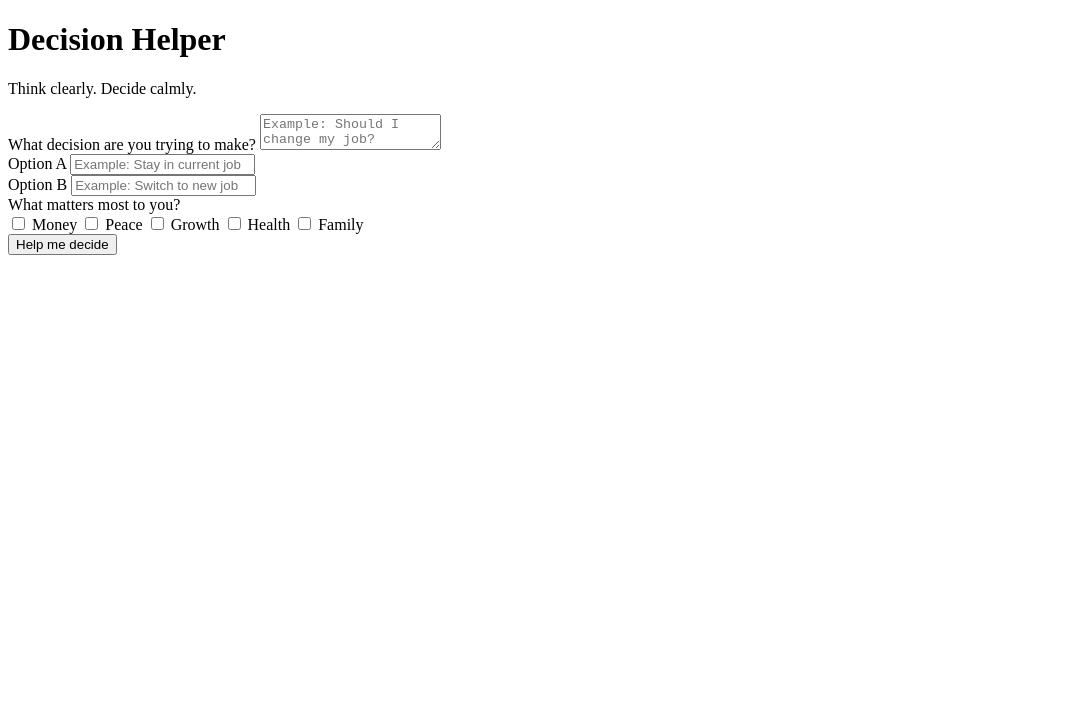
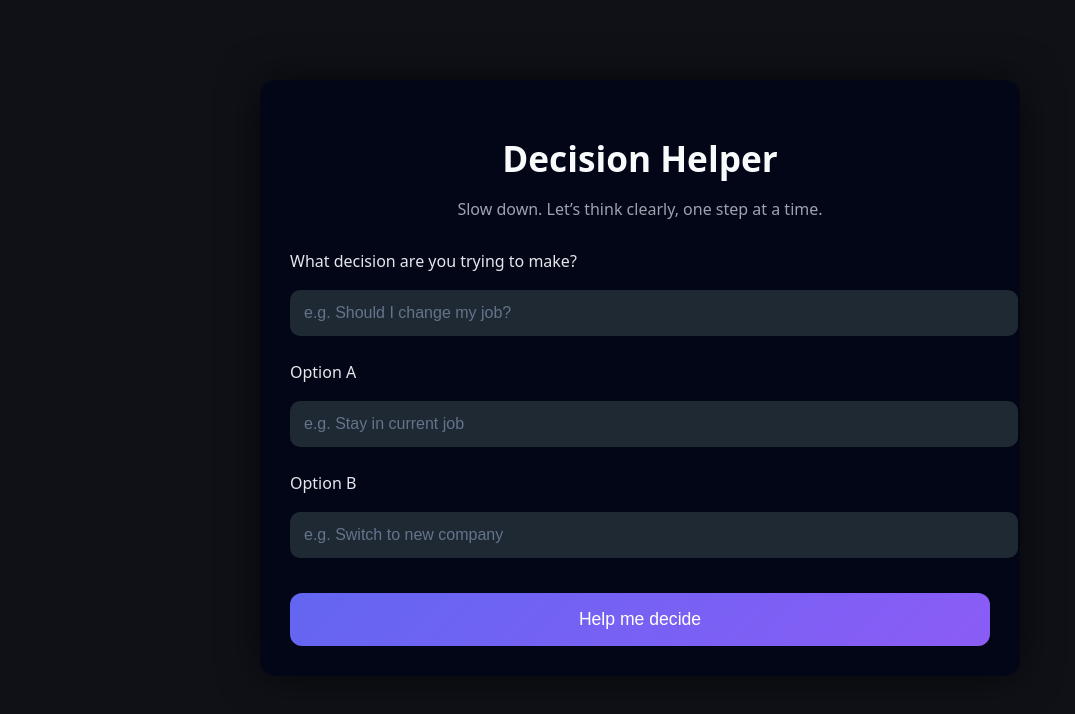
Before and after one commit to ananyapagolu25-cell/Life-navigator, a plain HTML site: page decision.html in a window 1280 px wide. Shown: the whole page, without its empty margins (0-1075 px from the left). Drawn offline with Linux system fonts and the light colour scheme.

Commit message:
Update decision.html

```diff
--- a/decision.html
+++ b/decision.html
@@ -1,65 +1,91 @@
 <!DOCTYPE html>
 <html lang="en">
 <head>
-    <meta charset="UTF-8">
-    <title>Decision Helper</title>
+  <meta charset="UTF-8">
+  <title>Decision Helper | Life Navigator</title>
+  <meta name="viewport" content="width=device-width, initial-scale=1.0">
+  <link rel="stylesheet" href="style.css">
+  <style>
+    body {
+      background: #0f1117;
+      color: #e5e7eb;
+      font-family: system-ui, sans-serif;
+    }
 
-    <!-- Link CSS -->
-    <link rel="stylesheet" href="decision.css">
+    .container {
+      max-width: 700px;
+      margin: 80px auto;
+      padding: 30px;
+    }
+
+    h1 {
+      font-size: 2.2rem;
+      margin-bottom: 10px;
+    }
+
+    p {
+      color: #9ca3af;
+      margin-bottom: 30px;
+    }
+
+    label {
+      display: block;
+      margin-top: 25px;
+      margin-bottom: 8px;
+      font-weight: 500;
+    }
+
+    input {
+      width: 100%;
+      padding: 14px;
+      border-radius: 10px;
+      border: none;
+      background: #1f2933;
+      color: #fff;
+      font-size: 1rem;
+    }
+
+    button {
+      margin-top: 35px;
+      width: 100%;
+      padding: 16px;
+      font-size: 1.1rem;
+      border-radius: 12px;
+      border: none;
+      background: linear-gradient(135deg, #6366f1, #8b5cf6);
+      color: white;
+      cursor: pointer;
+    }
+
+    .result {
+      margin-top: 40px;
+      padding: 20px;
+      border-radius: 12px;
+      background: #111827;
+      display: none;
+    }
+  </style>
 </head>
 <body>
 
-    <div class="container">
+  <div class="container">
+    <h1>Decision Helper</h1>
+    <p>Slow down. Let’s think clearly, one step at a time.</p>
 
-        <h1>Decision Helper</h1>
-        <p class="subtitle">
-            Think clearly. Decide calmly.
-        </p>
+    <label>What decision are you trying to make?</label>
+    <input id="decision" placeholder="e.g. Should I change my job?">
 
-        <!-- Decision Question -->
-        <div class="section">
-            <label>What decision are you trying to make?</label>
-            <textarea id="decisionText" placeholder="Example: Should I change my job?"></textarea>
-        </div>
+    <label>Option A</label>
+    <input id="optionA" placeholder="e.g. Stay in current job">
 
-        <!-- Options -->
-        <div class="section options">
-            <div>
-                <label>Option A</label>
-                <input type="text" id="optionA" placeholder="Example: Stay in current job">
-            </div>
+    <label>Option B</label>
+    <input id="optionB" placeholder="e.g. Switch to new company">
 
-            <div>
-                <label>Option B</label>
-                <input type="text" id="optionB" placeholder="Example: Switch to new job">
-            </div>
-        </div>
+    <button onclick="analyzeDecision()">Help me decide</button>
 
-        <!-- Priorities -->
-        <div class="section">
-            <label>What matters most to you?</label>
+    <div class="result" id="resultBox"></div>
+  </div>
 
-            <div class="checkbox-group">
-                <label><input type="checkbox" value="money"> Money</label>
-                <label><input type="checkbox" value="peace"> Peace</label>
-                <label><input type="checkbox" value="growth"> Growth</label>
-                <label><input type="checkbox" value="health"> Health</label>
-                <label><input type="checkbox" value="family"> Family</label>
-            </div>
-        </div>
-
-        <!-- Button -->
-        <button id="analyzeBtn">
-            Help me decide
-        </button>
-
-        <!-- Result -->
-        <div id="result" class="result-box"></div>
-
-    </div>
-
-    <!-- Link JS -->
-    <script src="decision.js"></script>
-
+  <script src="decision.js"></script>
 </body>
 </html>
```
